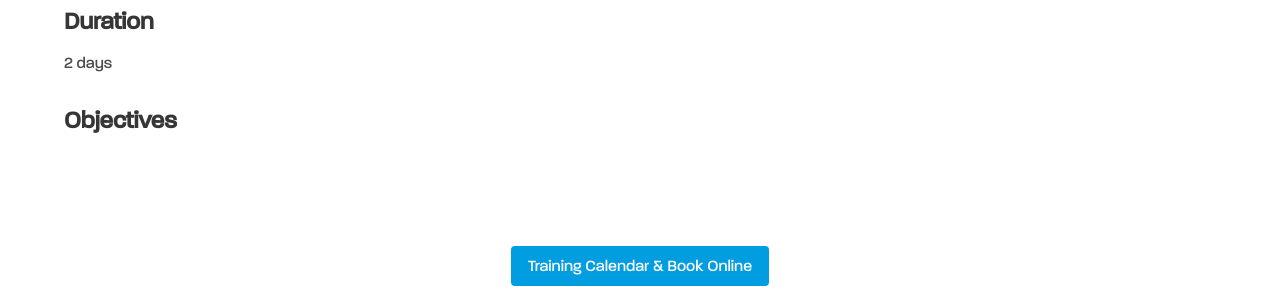
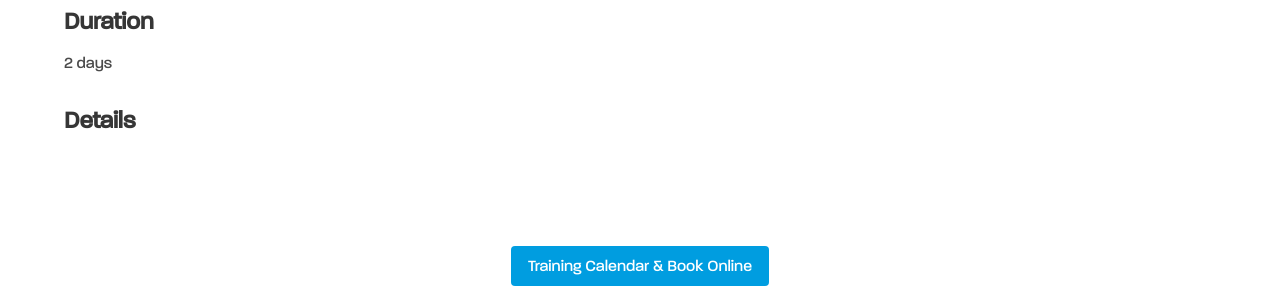
Before and after one commit to dost-training/dost-training.github.io, a Jekyll site: the page built from _courses/gwo_bst_wah_mh.md, in a window 1280 px wide. Shown: the part 518-818 px from the top of the page. Built offline with Jekyll 4.4.1, drawn with Linux system fonts in a browser that asks for light colours.

Commit message:
Course objectives rename to details

```diff
--- a/_layouts/course.html
+++ b/_layouts/course.html
@@ -23,7 +23,7 @@ layout: base
             <p>{{ page.price }} €</p>
             <h3>Duration</h3>
             <p>{{ page.duration }} {% if page.duration == 1 %}day{% else %}days{% endif %}</p>
-            <h3>Objectives</h3>
+            <h3>Details</h3>
             {{ content }}
         </div>
     </div>
```
